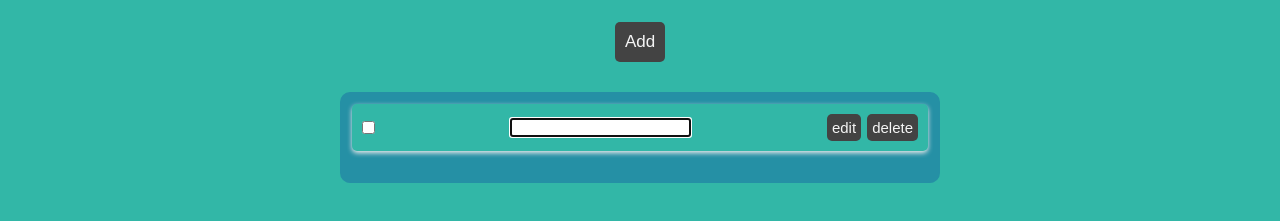
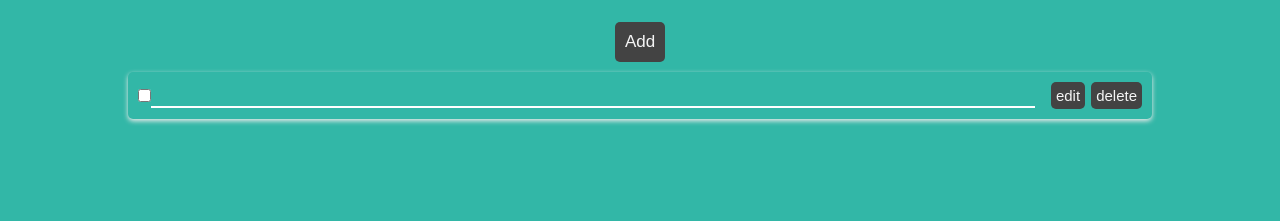
Before and after one commit to sunny06a/to-do-list, a plain HTML site: page index.html in a window 1280 px wide. Both pictures are taken after a click on the button "Add". Shown: the part 73-294 px from the top of the page. Drawn offline with Linux system fonts and the light colour scheme; a web font is replaced by a local one.

Commit message:
error removed

```diff
--- a/script.js
+++ b/script.js
@@ -35,6 +35,7 @@ function createTodoElement(item){
 
     const input_ele = document.createElement("input");
 	input_ele.type = "text";
+    // input_ele.classList.add("task-text");
 	input_ele.value = item.text;
 	input_ele.setAttribute("disabled", "");
 
--- a/style.css
+++ b/style.css
@@ -43,37 +43,36 @@ body{
     font-size: 17px;
 }
 
-.task-list{
-    width: 600px;
-    margin-top: 30px;
-    background:var(--light-back-ground);
-    padding: 12px;
-    border-radius: 10px;
-}
 .item{
-    width: 100%;
+    display: flex;
+    justify-content: space-between;
+    align-items: center;
+    margin: 10px 0;
+    width: 80vw;
     padding: 10px;
     border-radius: 5px;
     box-shadow: 0 2px 5px rgb(241, 236, 236);
-    margin-bottom: 20px;
-    display: flex;
-    justify-content: space-between;
-    align-items: center;
+    /* margin-bottom: 20px; */
     background: var(--dark-back-ground);
 }
+item:last-of-type{
+    margin-bottom: 0;
+}
 
-.item .task-text{
-    font-size: 16px;
-    font-weight: 500;
-    color:var(--text-color);
-    letter-spacing: 1px;
-    max-width:70%;
-    background: none;
-    border: none;
-    overflow-wrap: break-word;
+.item input[type="text"]{
+    appearance: none;
+	background: none;
+	border: none;
+	outline: none;
+	font-weight: 400;
+	color: #fff;
+	font-size: 20px;
+	flex: 1 1 0%;
+	margin-right: 1rem;
+    text-overflow:clip;
 }
-.item .task-text:not(:disabled){
-    border:2px solid black;
+.item input[type="text"]:not(:disabled){
+    border-bottom: 2px solid white;
 }
 .item.complete{
     opacity: 0.6;
@@ -85,6 +84,9 @@ body{
     align-items: center;
     gap: 6px;
 }
+.item:hover{
+    outline: 2px solid white;
+}
 .item-bttn button{
     border: none;
     padding: 5px;
```
